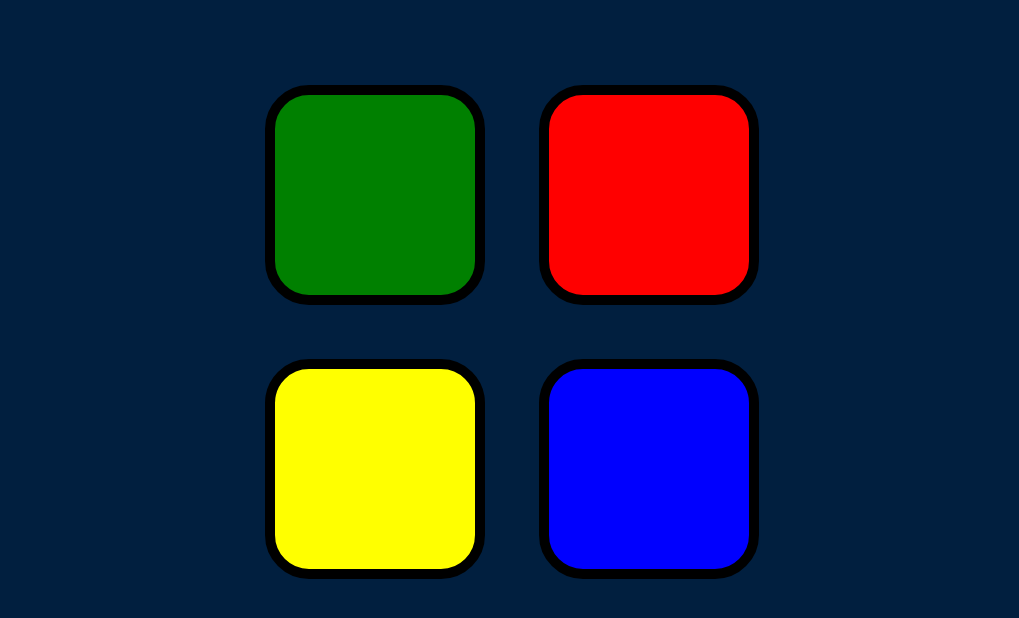
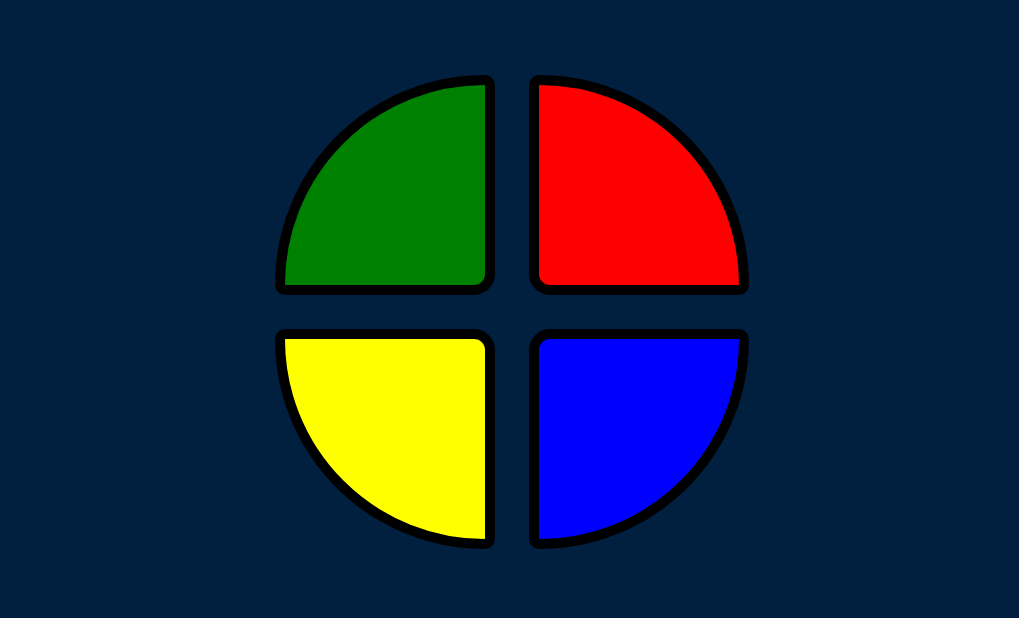
Before and after one commit to jviladevall/simon, a plain HTML site: page index.html in a window 1280 px wide. Shown: the part 114-732 px from the top of the page, without its empty margins (128-1147 px from the left). Drawn offline with nearby package versions, Linux system fonts and the light colour scheme.

Commit message:
Add files via upload

```diff
--- a/styles.css
+++ b/styles.css
@@ -1,29 +1,27 @@
 body {
   text-align: center;
-  background-color: #011F3F;
+  background-color: #011f3f;
 }
 
 #level-title {
-  font-family: 'Press Start 2P', cursive;
+  font-family: "Press Start 2P", cursive;
   font-size: 3rem;
-  margin:  5%;
-  color: #FEF2BF;
+  margin: 5%;
+  color: #fef2bf;
 }
 
 .container {
   display: block;
   width: 50%;
   margin: auto;
-
 }
 
 .btn {
-  margin: 25px;
+  margin: 15px;
   display: inline-block;
   height: 200px;
   width: 200px;
   border: 10px solid black;
-  border-radius: 20%;
 }
 
 .game-over {
@@ -33,18 +31,34 @@ body {
 
 .red {
   background-color: red;
+  border-top-right-radius: 100%;
+  border-top-left-radius: 5%;
+  border-bottom-right-radius: 5%;
+  border-bottom-left-radius: 10%;
 }
 
 .green {
   background-color: green;
+  border-top-right-radius: 5%;
+  border-top-left-radius: 100%;
+  border-bottom-right-radius: 10%;
+  border-bottom-left-radius: 5%;
 }
 
 .blue {
   background-color: blue;
+  border-top-right-radius: 5%;
+  border-top-left-radius: 10%;
+  border-bottom-right-radius: 100%;
+  border-bottom-left-radius: 5%;
 }
 
 .yellow {
   background-color: yellow;
+  border-top-right-radius: 10%;
+  border-top-left-radius: 5%;
+  border-bottom-right-radius: 5%;
+  border-bottom-left-radius: 100%;
 }
 
 .pressed {
```
